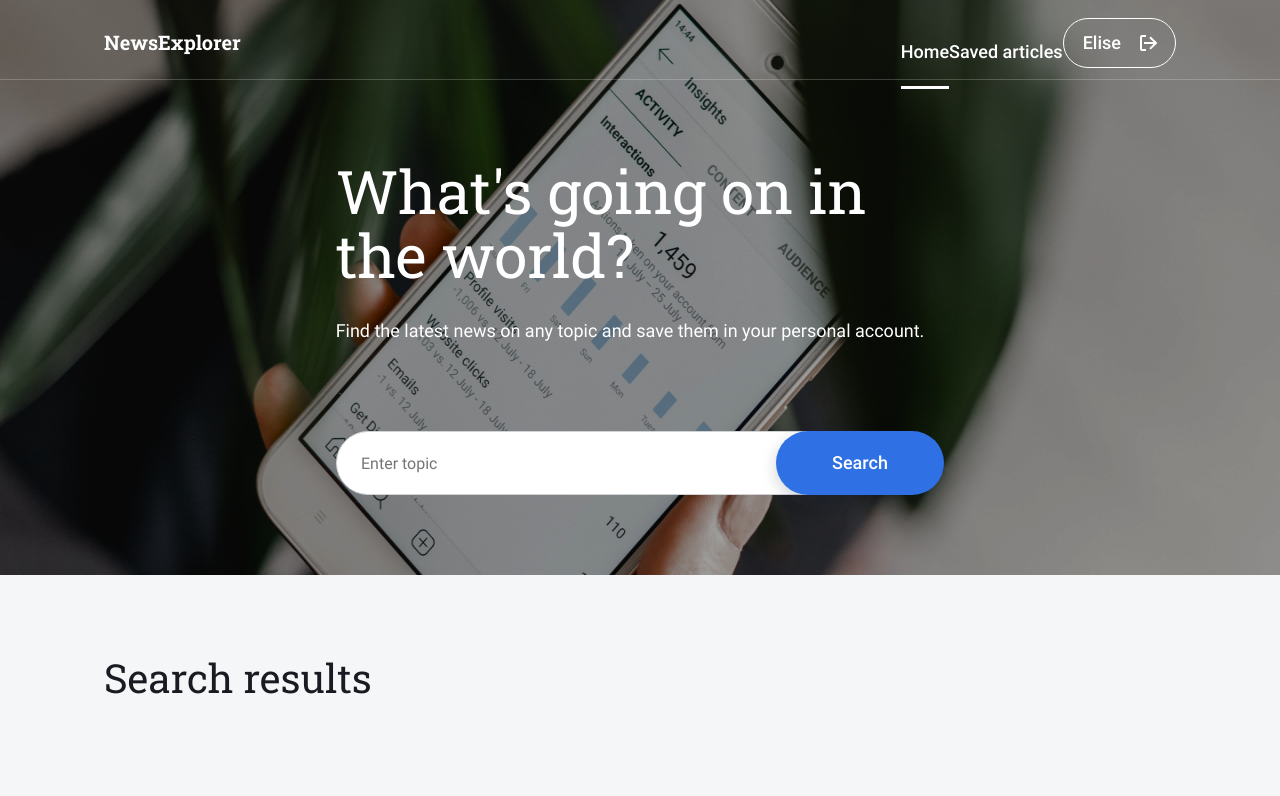
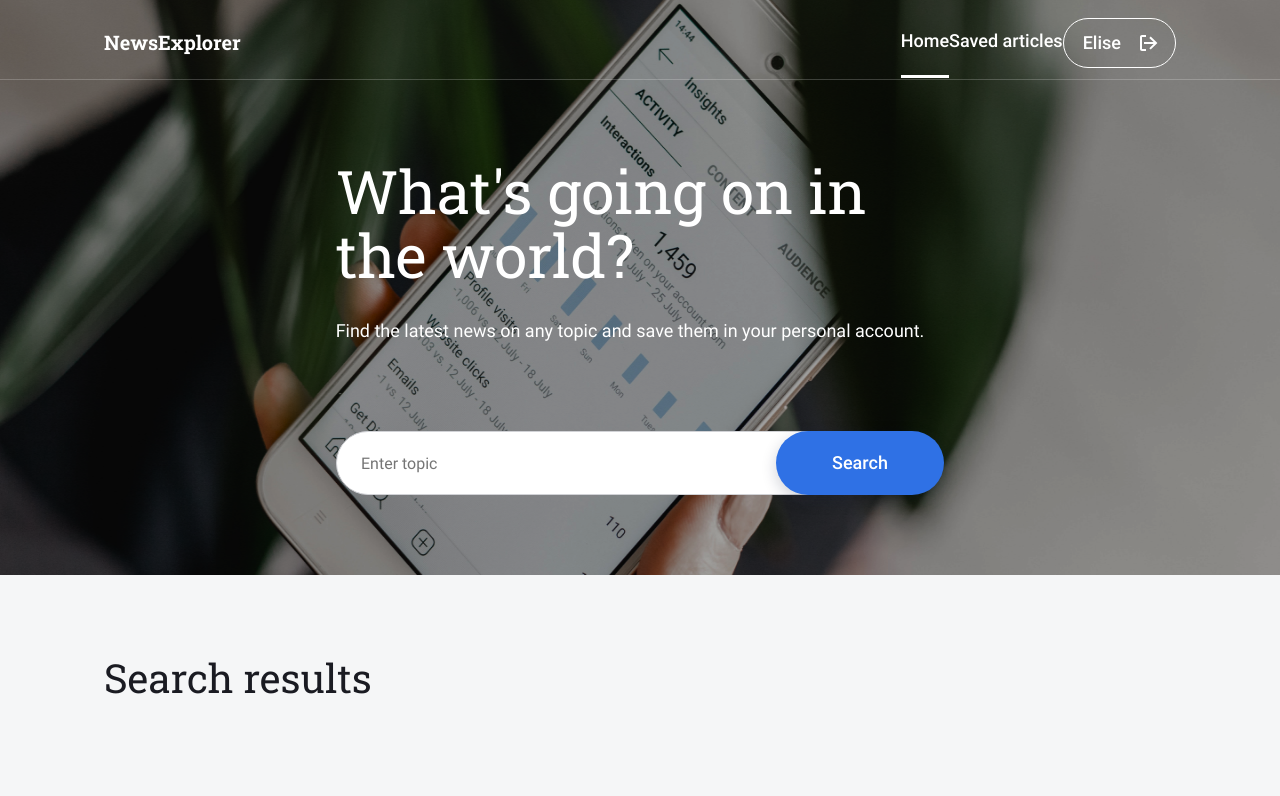
Before and after one commit to Sahar321/news-explorer-frontend, a React (Create React App) app: page / in a window 1280 px wide. Shown: the top 796 px of the page. Built offline with nearby package versions, Linux system fonts and the light colour scheme; grey boxes are pictures that could not be loaded.

Commit message:
remove   padding-top: 11px;

```diff
--- a/src/blocks/header/__nav-list/header__nav-list.css
+++ b/src/blocks/header/__nav-list/header__nav-list.css
@@ -2,5 +2,4 @@
   display: flex;
   list-style-type: none;
   margin: 0;
-  padding-top: 11px;
 }
```
